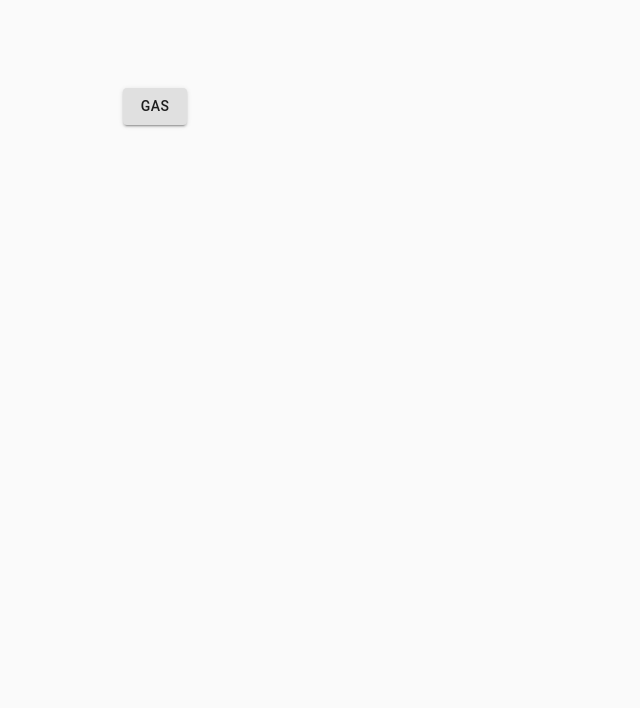
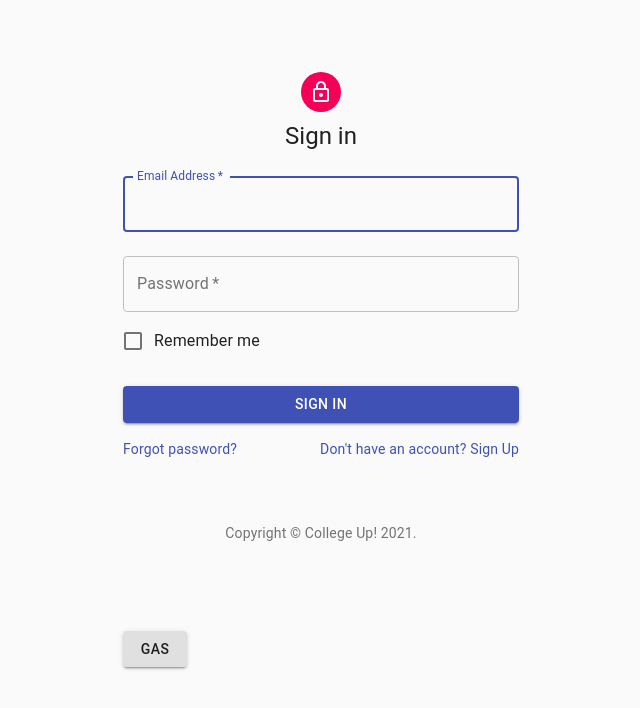
Before and after one commit to Joshtein/AWS-The-Big-4, a React (Create React App) app: page / in a window 1280 px wide. Shown: the top 708 px of the page, without its empty margins (319-959 px from the left). Built offline with nearby package versions, Linux system fonts and the light colour scheme; what amazon-cognito-identity-js would draw is missing.

Commit message:
Update App.js

```diff
--- a/src/App.js
+++ b/src/App.js
@@ -26,7 +26,7 @@ function App() {
     // </div>
     <Provider store={store}>
       <div>
-        {/* <LogIn /> */}
+        <LogIn />
         <DeployAPI />
       </div>
     </Provider>
```
